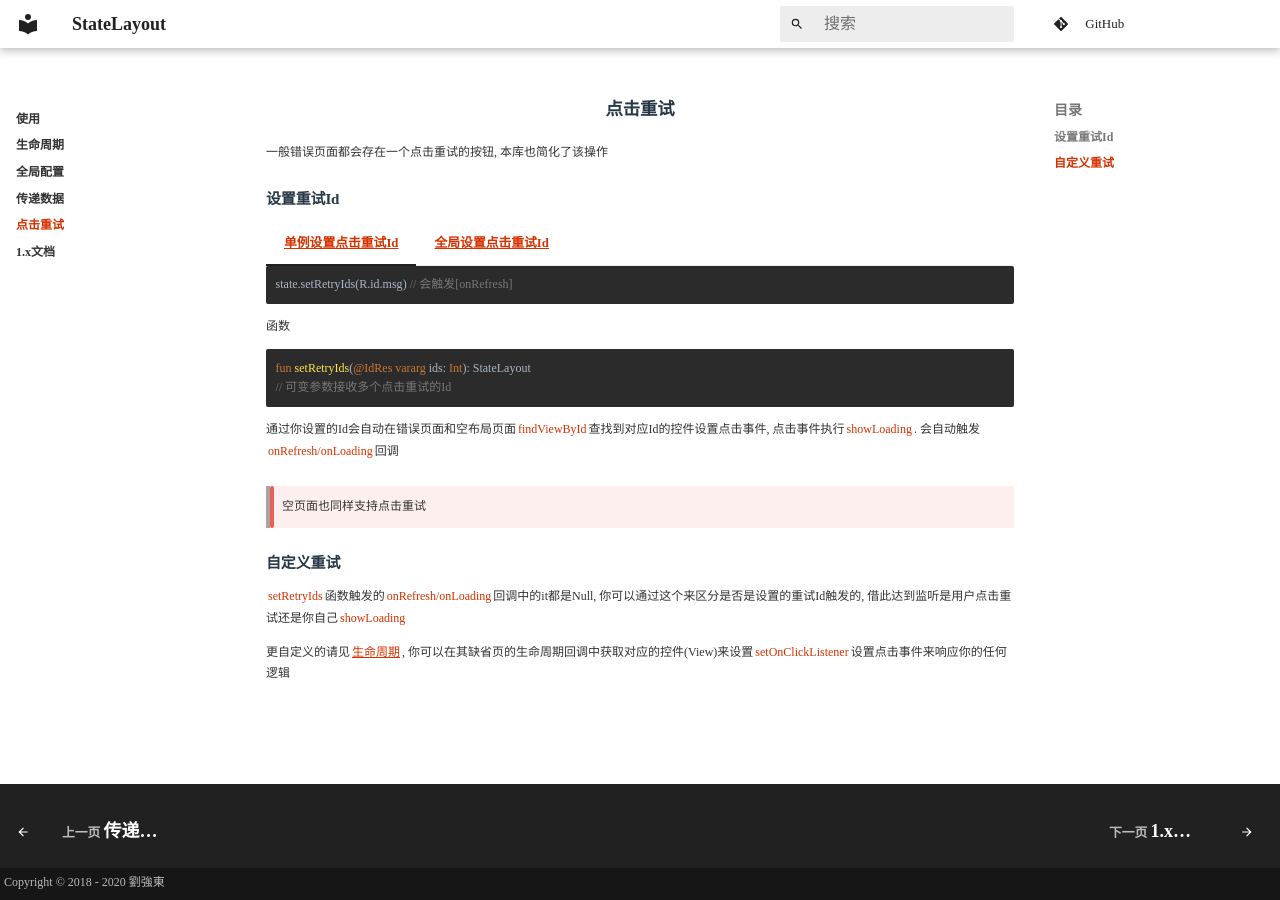
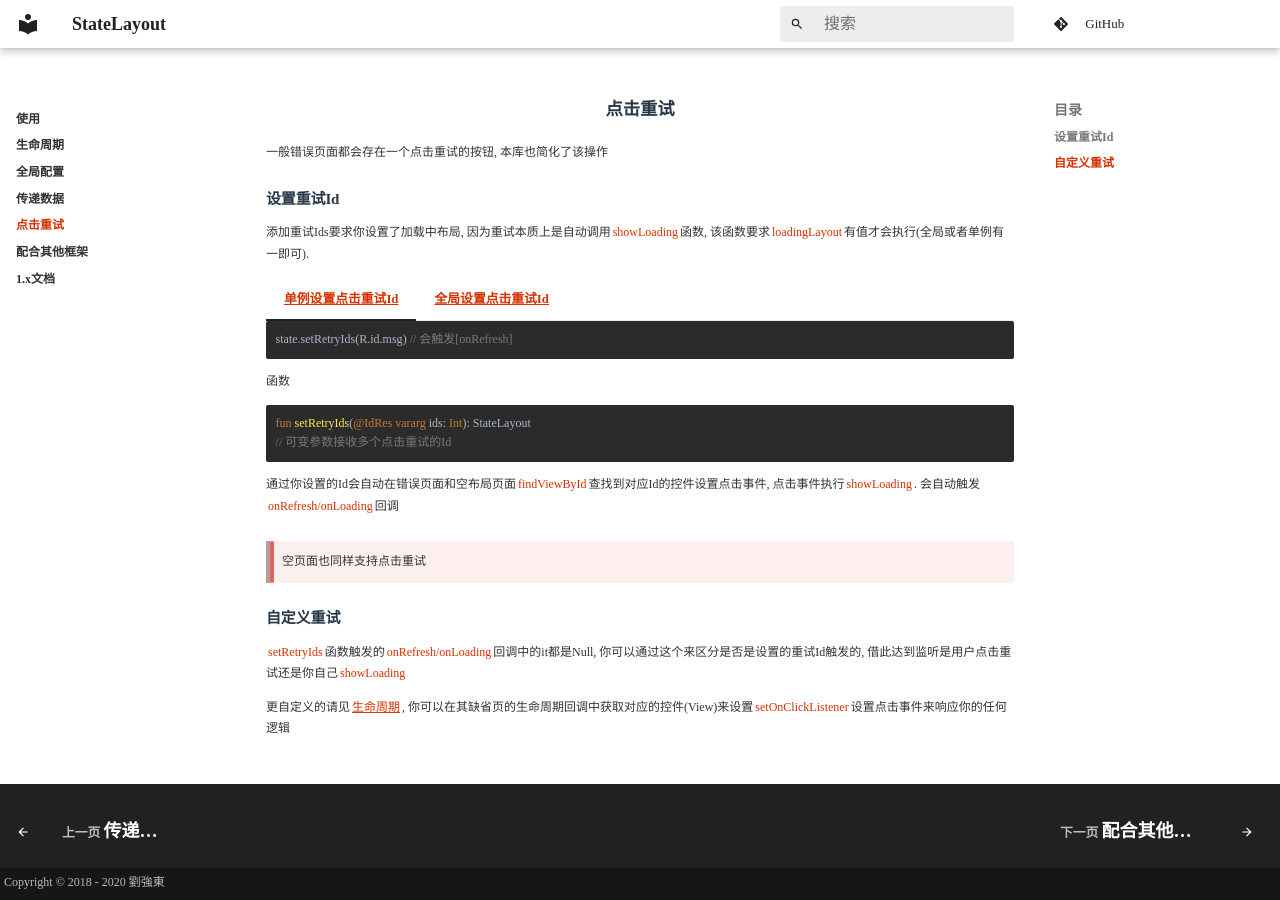
Before and after one commit to liangjingkanji/StateLayout, an MkDocs documentation site: the page built from docs/retry.md, in a window 1280 px wide. Built offline with MkDocs 1.6.1 and Material for MkDocs 9.7.7, drawn with Linux system fonts in a browser that asks for light colours; some web fonts are replaced; comment, search, counter and statistics services are not loaded.

Commit message:
修订文档

````diff
--- a/docs/retry.md
+++ b/docs/retry.md
@@ -1,6 +1,8 @@
 一般错误页面都会存在一个点击重试的按钮, 本库也简化了该操作
 
 ### 设置重试Id
+
+添加重试Ids要求你设置了加载中布局, 因为重试本质上是自动调用`showLoading`函数, 该函数要求`loadingLayout`有值才会执行(全局或者单例有一即可).
 
 === "单例设置点击重试Id"
     ```kotlin
--- a/mkdocs.yml
+++ b/mkdocs.yml
@@ -35,9 +35,10 @@ markdown_extensions:
       custom_checkbox: true
 
 nav:
-  - 使用: 'index.md'
-  - 生命周期: 'lifecycle.md'
-  - 全局配置: 'global.md'
-  - 传递数据: 'transfer.md'
-  - 点击重试: 'retry.md'
+  - 使用: index.md
+  - 生命周期: lifecycle.md
+  - 全局配置: global.md
+  - 传递数据: transfer.md
+  - 点击重试: retry.md
+  - 配合其他框架: extension.md
   - 1.x文档: api/index.html
````
Also changed, not shown: docs/extension.md (added, +50 -0 lines), 1 other file.
